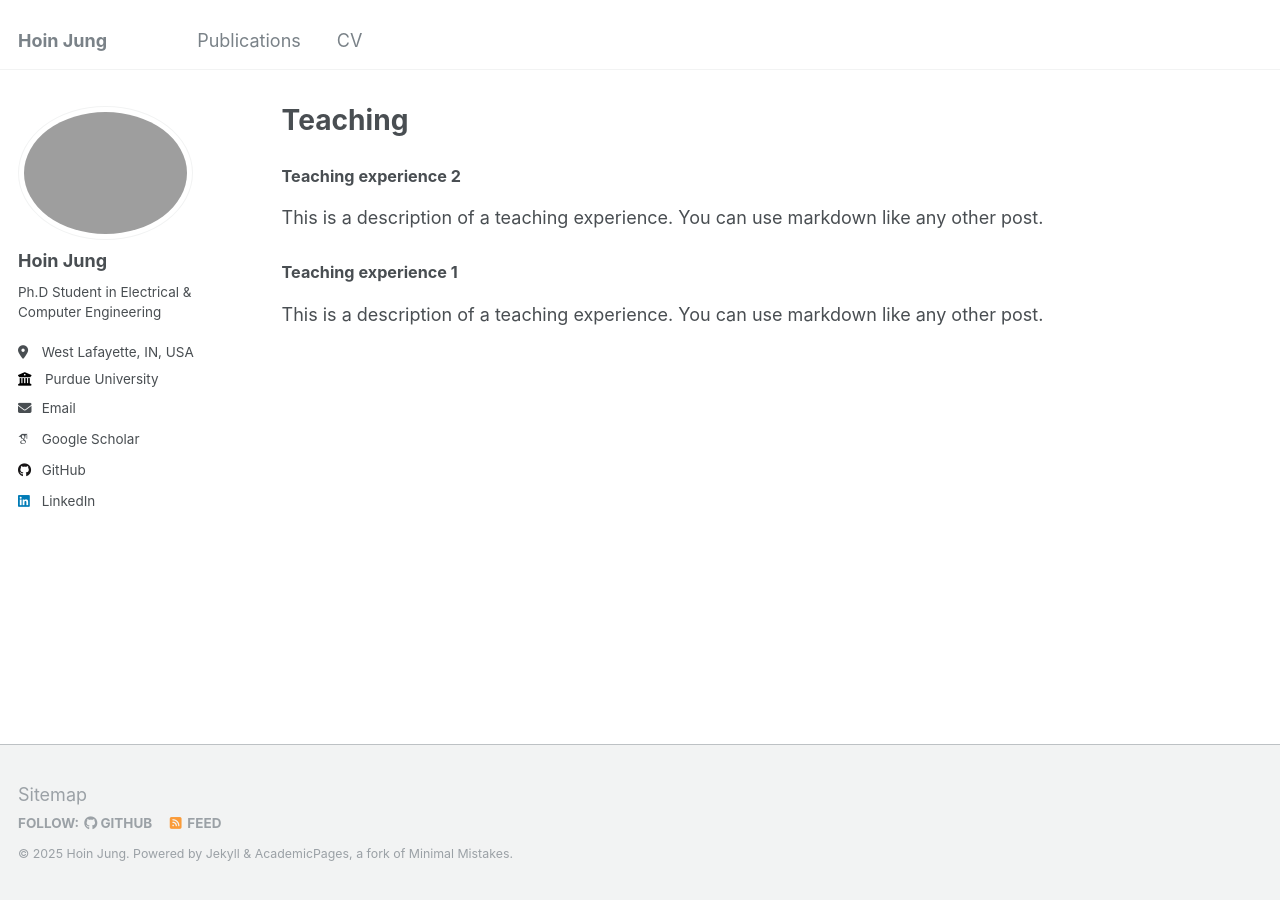
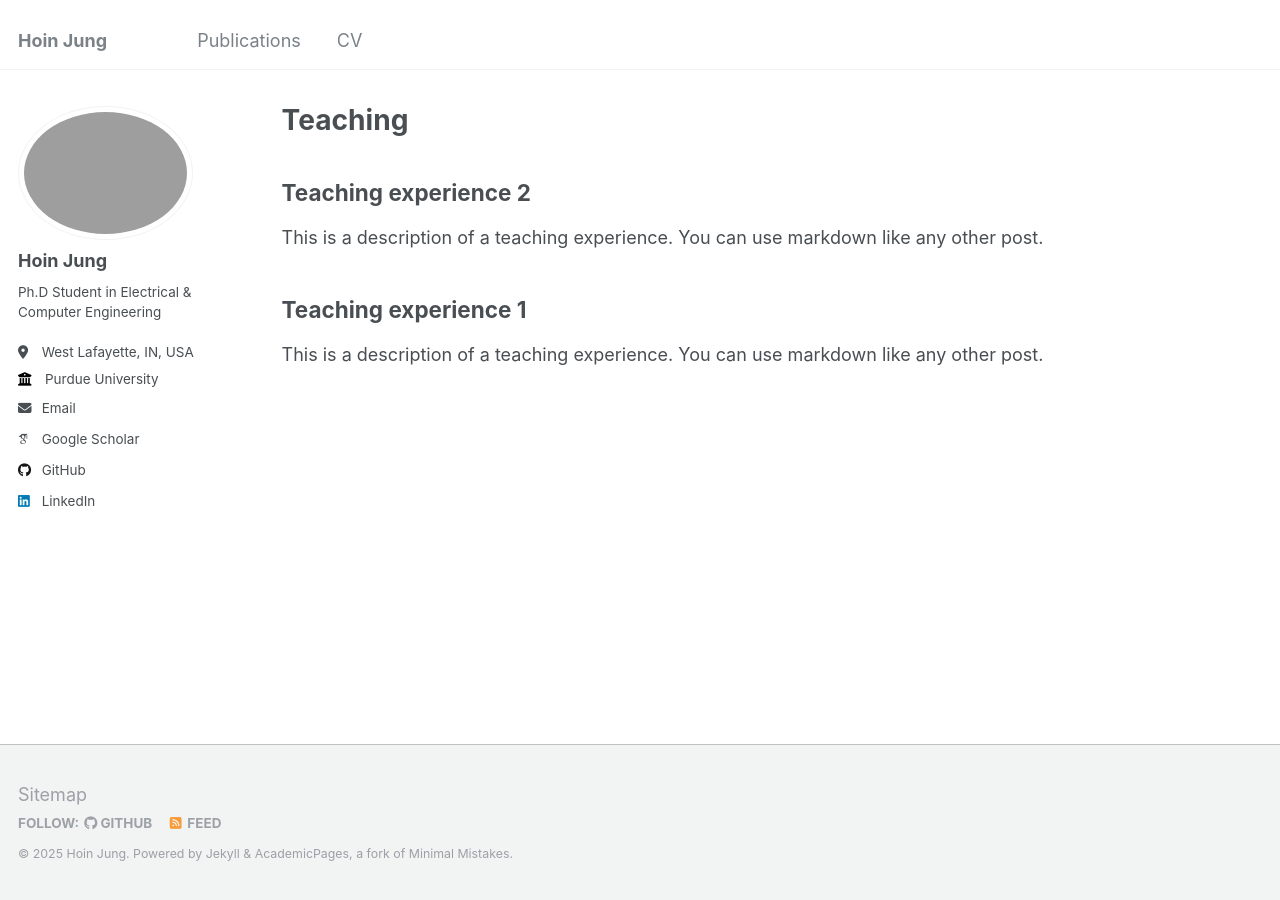
Before and after one commit to HoinJung/hoinjung.github.io, a Jekyll site: the page built from _pages/teaching.html, in a window 1280 px wide. Built offline with Jekyll 4.4.1, drawn with Linux system fonts in a browser that asks for light colours; some web fonts are replaced.

Commit message:
Update _archive.scss

```diff
--- a/_sass/_archive.scss
+++ b/_sass/_archive.scss
@@ -40,9 +40,9 @@
 }
 
 .archive__item-title {
-  margin-bottom: 0.25em;
+  margin-bottom: 0.0em;
   font-family: $sans-serif-narrow;
-   font-size: 0.9em;
+   font-size: 1.25em;
 
   a + a {
     opacity: 0.5;
@@ -61,7 +61,7 @@
 .archive__item-excerpt {
   margin-top: 0;
   // font-size: $type-size-6;
-   font-size: 0.5em;
+   font-size: 0.3em;
 
   & + p {
     text-indent: 0;
```
